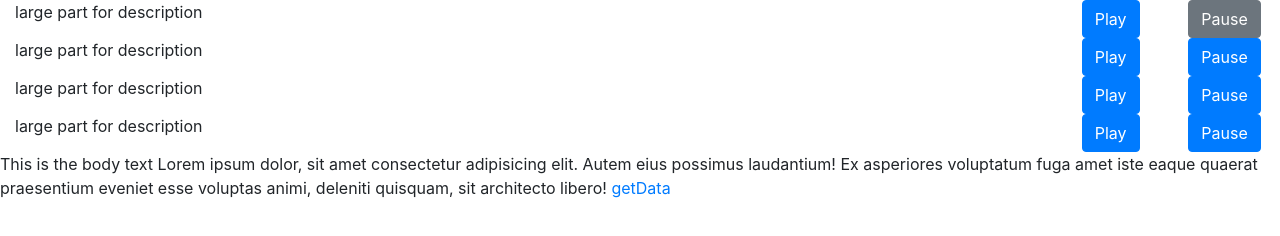
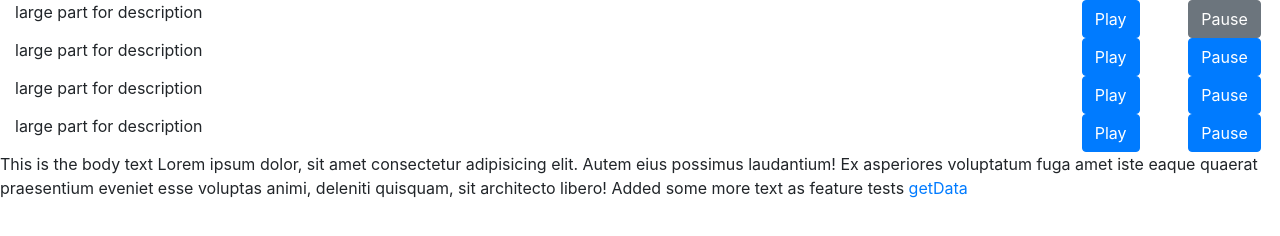
Before and after one commit to baldyb/test, a plain HTML site: page index.html in a window 1280 px wide. Drawn offline with nearby package versions, Linux system fonts and the light colour scheme.

Commit message:
feature git flow ttes

```diff
--- a/index.html
+++ b/index.html
@@ -38,6 +38,8 @@
     This is the body text
     Lorem ipsum dolor, sit amet consectetur adipisicing elit. Autem eius possimus laudantium! Ex asperiores voluptatum fuga amet iste eaque quaerat praesentium eveniet esse voluptas animi, deleniti quisquam, sit architecto libero!
 
+Added some more text as feature tests
+
     <a onClick='getData();event.preventDefault();' href='#'>getData</a>
 
        <!-- Optional JavaScript -->
```
